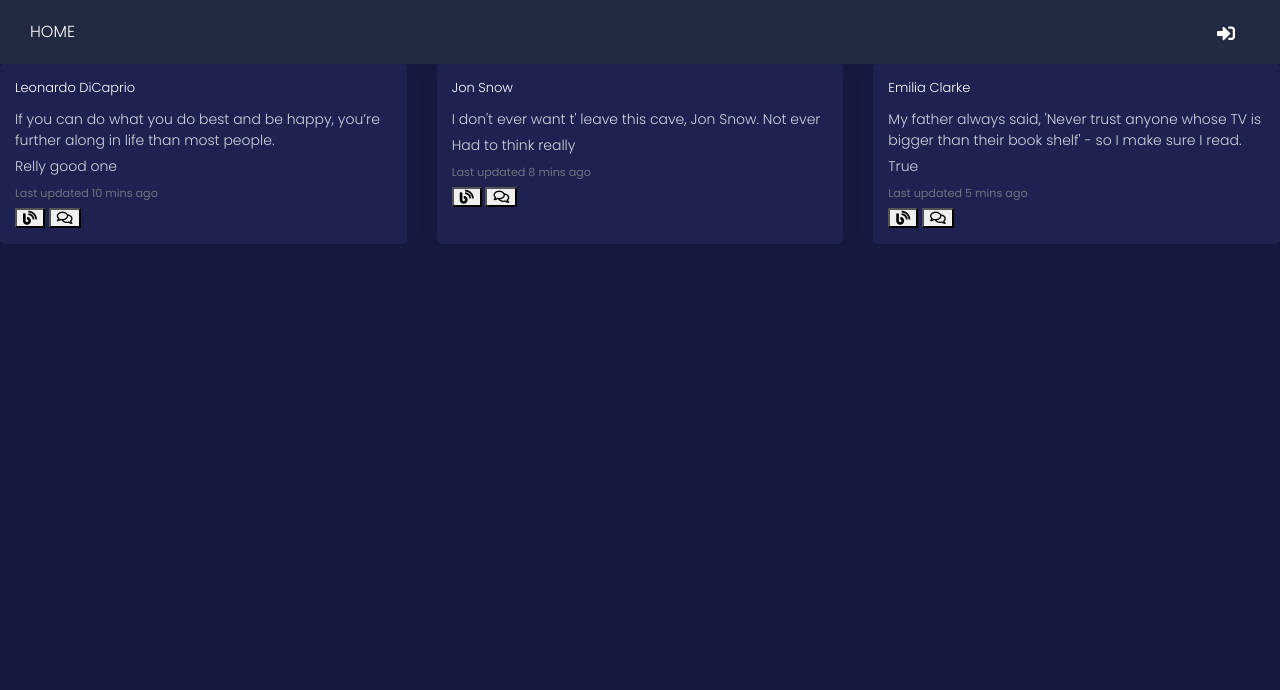
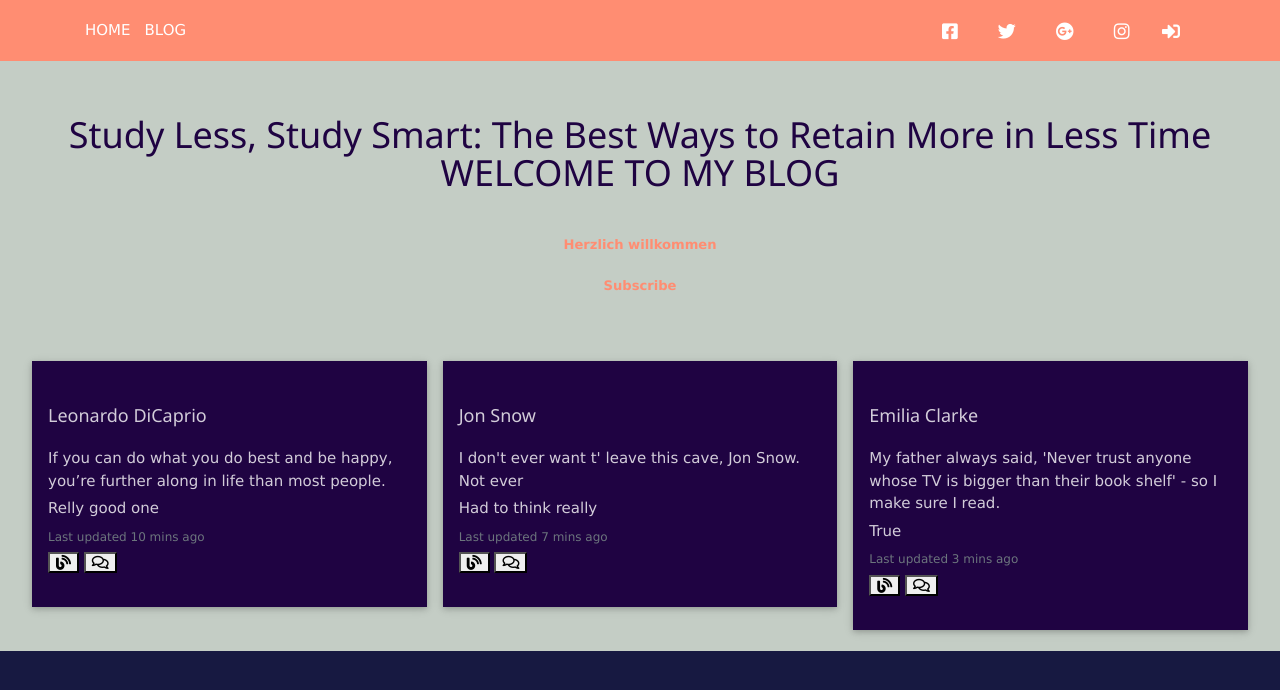
Before and after one commit to vanmo9/Personal-Blogging-Website, a Flask app: page / in a window 1280 px wide. Shown: the top 690 px of the page. Run offline with Flask 2, Linux system fonts and the light colour scheme; data that the repository does not hold is empty; some libraries are stand-ins or nearby versions.

Commit message:
final styling to my project

```diff
--- a/app/auth/views.py
+++ b/app/auth/views.py
@@ -13,11 +13,11 @@ from ..email import mail_message
 def register():
     form = RegistrationForm()
     if form.validate_on_submit():
-        user = User(email = form.email.data, username = form.username.data,password = form.password.data)
+        user = User(email = form.email.data, username = form.username.data,password = form.password.data,)
         db.session.add(user)
         db.session.commit()
 
-        mail_message("Welcome to One-Minute-Pitches","email/welcome_user",user.email,user=user)
+        # mail_message("Welcome to My Blog","email/welcome_user",user.email,user=user)
 
 
 
--- a/app/main/views.py
+++ b/app/main/views.py
@@ -6,22 +6,17 @@ from flask_login import login_required, current_user
 from . forms import CommentForm,BlogForm
 from ..email import mail_message
 from .. import db
+import requests
+import json
 
 
 
 
 @main.route('/')
 def index():
-
-    '''
-	View root page function that returns the index page and its data
-	'''
-
     index=Blog.query.all()
-
-
-
-    return render_template('index.html',index=index)
+    random=requests.get('http://quotes.stormconsultancy.co.uk/random.json').json()
+    return render_template('index.html',index=index, random=random)
 
 @main.route('/blog', methods = ['GET','POST'])
 @login_required
--- a/app/templates/base.html
+++ b/app/templates/base.html
@@ -27,6 +27,9 @@
 <script src="{{ url_for('static', filename='js/blk-design-system.js') }}"></script>
 
 
+<link rel="stylesheet" href="https://www.w3schools.com/w3css/4/w3.css">
+
+
 
 {% endblock %}
 
--- a/app/templates/comments.html
+++ b/app/templates/comments.html
@@ -1,4 +1,4 @@
-{% extends 'base.html' %}
+% extends 'base.html' %}
 {% import 'bootstrap/wtf.html' as wtf %}
 
 {% block content %}
--- a/app/templates/index.html
+++ b/app/templates/index.html
@@ -3,63 +3,137 @@
 
 {% block content %}
 
-<!-- <body style="background-image: url('https://encrypted-tbn0.gstatic.com/images?q=tbn:ANd9GcRDVbOoYdvo_TNYFR4QoDch3iAryBbIris7rgOI07RRb4UJe-ZQ'); background-repeat: no-repeat; background-size: cover;"> -->
 
 
+
+
+  <div class="w3-container" style='background-color: #C4CDC5'>
+    <div class="welcome" style="height: 300px;text-align: center;margin:0 auto;">
+      <br>
+      <br>
+
+
+      <h1 style="color:#1F0342;">Study Less, Study Smart: The Best Ways to Retain More in Less Time<br> WELCOME TO MY BLOG</h1>
+      <br>
+
+
+
+      <button class="btn btn-link btn-warning">Herzlich willkommen</button>
+      <br>
+      <button class="btn btn-link btn-warning">Subscribe</button>
+    </div>
+
+
+
+
+<!--
 <div class="card-deck">
     <div class="card">
-      <!-- <img src="https://popcorngala.files.wordpress.com/2015/01/leo-pic.jpg?w=300&h=300" class="card-img-top" alt="leonardo"> -->
       <div class="card-body">
         <h5 class="card-title">Leonardo DiCaprio</h5>
         <p class="card-text">If you can do what you do best and be happy, you’re further along in life than most people.</p>
         <p class="card-text">Relly good one</p>
         <p class="card-text"><small class="text-muted">Last updated 10 mins ago</small></p>
-        <button type="button" class="fas fa-blog"><a href ="/blog"></a></button>
-        <button type="button" class="far fa-comments"><a href ="/comments"></a></button>
+        <a href ="/blog"><button type="button" class="fas fa-blog"></button></a>
+        <a href ="/comments"><button type="button" class="far fa-comments"></button></a>
       </div>
     </div>
 
     <div class="card">
-      <!-- <img src="https://d3kq2xhl2rew87.cloudfront.net/user/image/8/5/5/250x250/hodor_got_hbo_1200_3uEa2M0.jpg" class="card-img-top" alt="snow"> -->
       <div class="card-body">
         <h5 class="card-title">Jon Snow</h5>
         <p class="card-text">I don't ever want t' leave this cave, Jon Snow. Not ever </p>
         <p class="card-text">Had to think really</p>
         <p class="card-text"><small class="text-muted">Last updated 8 mins ago</small></p>
-        <button type="button" class="fas fa-blog"><a href ="/blog"></a></button>
-        <button type="button" class="far fa-comments"><a href ="/comments"></a></button>
+        <a href ="/blog"><button type="button" class="fas fa-blog"></button></a>
+        <a href ="/comments"><button type="button" class="far fa-comments"></button></a>
       </div>
     </div>
 
     <div class="card">
-      <!-- <img src="https://www.nndb.com/people/592/000346551/emilia-clarke-2-sized.jpg" class="card-img-top" alt="clarke"> -->
+
       <div class="card-body">
         <h5 class="card-title">Emilia Clarke</h5>
         <p class="card-text">My father always said, 'Never trust anyone whose TV is bigger than their book shelf' - so I make sure I read.</p>
         <p class="card-text">True</p>
         <p class="card-text"><small class="text-muted">Last updated 5 mins ago</small></p>
-        <button type="button" class="fas fa-blog"><a href ="/blog"></a></button>
-        <button type="button" class="far fa-comments"><a href ="/comments"></a></button>
+        <a href ="/blog"><button type="button" class="fas fa-blog"></button></a>
+        <a href ="/comments"><button type="button" class="far fa-comments"></button></a>
       </div>
     </div>
-  </div>
+  </div> -->
+  <div class="w3-row-padding">
 
+      <div class="w3-third">
+
+        <div class=" w3-card w3-padding-32 w3-margin-bottom " style="background-color:#1F0342">
+
+          <div class="w3-container">
+            <h5 class="card-title">Leonardo DiCaprio</h5>
+            <p class="card-text">If you can do what you do best and be happy, you’re further along in life than most people.</p>
+            <p class="card-text">Relly good one</p>
+            <p class="card-text"><small class="text-muted">Last updated 10 mins ago</small></p>
+            <a href ="/blog"><button type="button" class="fas fa-blog"></button></a>
+            <a href ="/comments"><button type="button" class="far fa-comments"></button></a>
+          </div>
+        </div>
+
+      </div>
+      <div class="w3-third">
+
+          <div class=" w3-card w3-padding-32 w3-margin-bottom " style="background-color:#1F0342">
+
+            <div class="w3-container">
+              <h5 class="card-title">Jon Snow</h5>
+              <p class="card-text">I don't ever want t' leave this cave, Jon Snow. Not ever</p>
+              <p class="card-text">Had to think really</p>
+              <p class="card-text"><small class="text-muted">Last updated 7 mins ago</small></p>
+              <a href ="/blog"><button type="button" class="fas fa-blog"></button></a>
+              <a href ="/comments"><button type="button" class="far fa-comments"></button></a>
+            </div>
+          </div>
+
+        </div>
+        <div class="w3-third">
+
+            <div class=" w3-card w3-padding-32 w3-margin-bottom " style="background-color:#1F0342">
+
+              <div class="w3-container">
+                <h5 class="card-title">Emilia Clarke</h5>
+                <p class="card-text">My father always said, 'Never trust anyone whose TV is bigger than their book shelf' - so I make sure I read.</p>
+                <p class="card-text">True</p>
+                <p class="card-text"><small class="text-muted">Last updated 3 mins ago</small></p>
+                <a href ="/blog"><button type="button" class="fas fa-blog"></button></a>
+                <a href ="/comments"><button type="button" class="far fa-comments"></button></a>
+              </div>
+            </div>
+
+          </div>
+
+    </div>
+
+  <div class="w3-row-padding">
   {% for x in index %}
 
-<div class="card-deck">
-    <div class="card">
-      <!-- <img src="https://d3kq2xhl2rew87.cloudfront.net/user/image/8/5/5/250x250/hodor_got_hbo_1200_3uEa2M0.jpg" class="card-img-top" alt="clarke"> -->
-      <div class="card-body">
+  <div class="w3-third">
+
+
+    <div class=" w3-card w3-padding-32 w3-margin-bottom " style="background-color:#1F0342">
+
+      <div class="w3-container">
         <h5 class="card-title">{{x.body}}</h5>
         <p class="card-text">{{x.category}}</p>
         <p class="card-text">{{x.Comment}}</p>
         <p class="card-text"><small class="text-muted">Last updated 3 mins ago</small></p>
-        <button type="button" class="fas fa-blog"><a href ="/blog"></a></button>
-        <button type="button" class="far fa-comments"><a href ="/comments"></a></button>
+        <a href ="/blog"><button type="button" class="fas fa-blog"></button></a>
+        <a href ="/comments"><button type="button" class="far fa-comments"></button></a>
+      </div>
     </div>
-</div>
 
-</body>
+
+  </div>
 
 {% endfor %}
+</div>
+<p class="w3-center " style="color:#1F0342">{{random.quote}}</p>
 {%endblock%}
--- a/app/templates/navbar.html
+++ b/app/templates/navbar.html
@@ -1,8 +1,11 @@
 
 <link rel="stylesheet" href="https://use.fontawesome.com/releases/v5.8.1/css/all.css" integrity="sha384-50oBUHEmvpQ+1lW4y57PTFmhCaXp0ML5d60M1M7uH2+nqUivzIebhndOJK28anvf" crossorigin="anonymous">
 
-<nav class="navbar navbar-dark bg-dark">
-    <div class="container-fluid">
+
+
+<!-- Navbar Warning -->
+<nav class="navbar navbar-expand-lg bg-warning">
+    <div class="container">
        <div class="navbar-header">
            <button type="button" class="navbar-toggle" data-toggle="collapse" data-target=".navbar-collapse">
                 <span class="sr-only">Toggle navigation</span>
@@ -12,10 +15,37 @@
            </button>
            <a class="navbar-brand" href="/"> HOME </a>
         </div>
-        <div class="navbar-collapse collapse">
-            <ul class="nav navbar-nav">
-                <li><a href="/">BLOG</a></li>
+      <div class="navbar-translate">
+        <a class="navbar-brand" href="#pablo">BLOG</a>
+        <button class="navbar-toggler" type="button" data-toggle="collapse" data-target="#example-navbar-warning" aria-controls="navbarSupportedContent" aria-expanded="false" aria-label="Toggle navigation">
+          <span class="navbar-toggler-bar bar1"></span>
+          <span class="navbar-toggler-bar bar2"></span>
+          <span class="navbar-toggler-bar bar3"></span>
+        </button>
       </div>
+      <div class="collapse navbar-collapse" id="example-navbar-warning">
+        <ul class="navbar-nav ml-auto">
+          <li class="nav-item">
+            <a class="nav-link" href="#pablo">
+              <i class="fab fa-facebook-square"></i>
+            </a>
+          </li>
+          <li class="nav-item">
+            <a class="nav-link" href="#pablo">
+              <i class="fab fa-twitter"></i>
+            </a>
+          </li>
+          <li class="nav-item">
+            <a class="nav-link" href="#pablo">
+              <i class="fab fa-google-plus"></i>
+            </a>
+          </li>
+          <li class="nav-item">
+            <a class="nav-link" href="#pablo">
+              <i class="fab fa-instagram"></i>
+            </a>
+          </li>
+        </ul>
         <ul class="nav navbar-nav navbar-right">
             {% if current_user.is_authenticated %}
             <li style="color:#9aa0d3;padding:15px;">{{current_user.username}}</li>
@@ -25,4 +55,6 @@
             {%endif%}
         </ul>
       </div>
+    </div>
   </nav>
+  <!-- End Navbar Warning -->
```
Also changed, not shown: app/templates/auth/login.html (+4 -5 lines), app/templates/auth/register.html (line endings or trailing spaces), 1 other file. Lines whose indentation alone changed are shown as unchanged.
